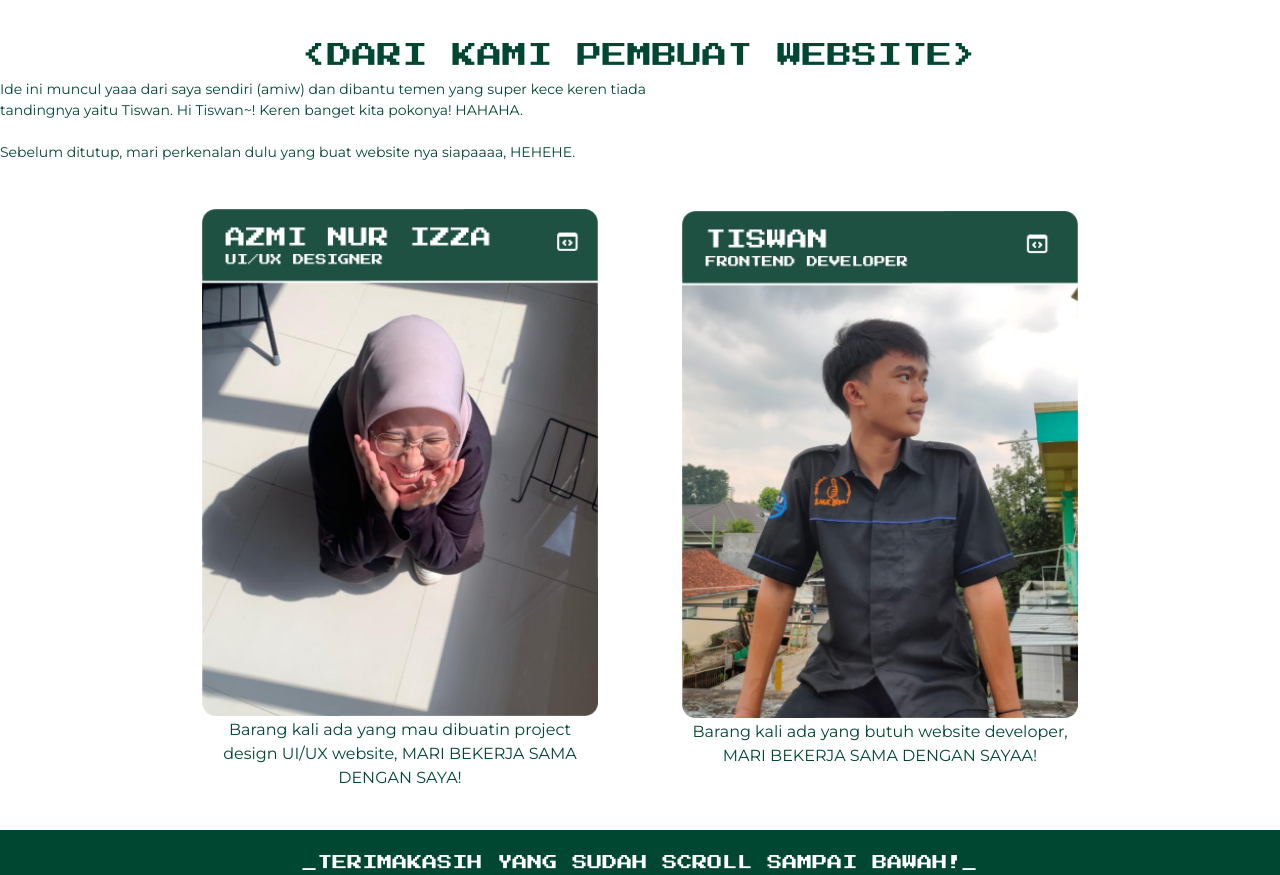
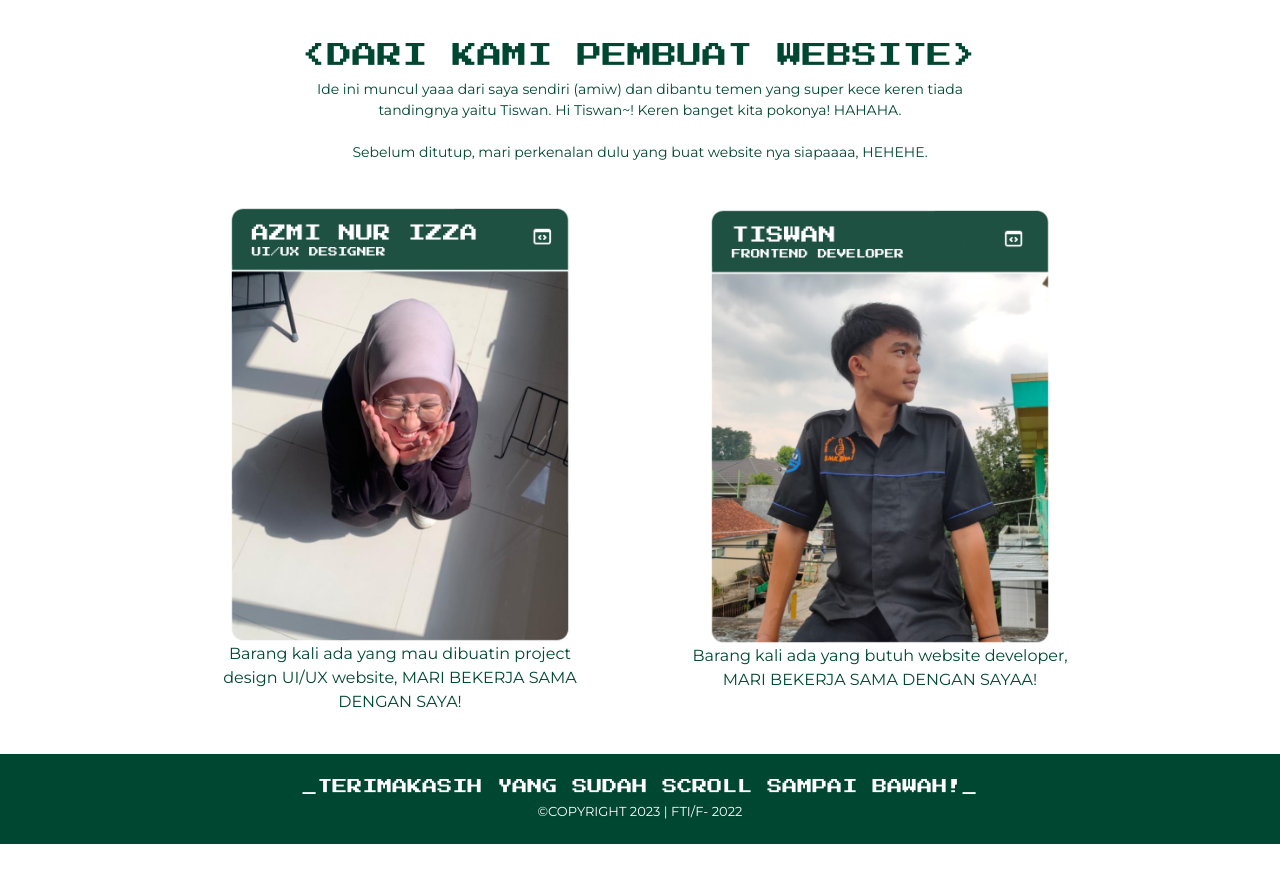
Before and after one commit to tiswan14/if-unper-f22, a website: page index.html in a window 1280 px wide. Shown: the part 3096-3971 px from the top of the page. After the commit the page ends 3940 px from the top, so only its background shows below. Drawn offline with nearby package versions, Linux system fonts and the light colour scheme.

Commit message:
fix image

```diff
--- a/index.html
+++ b/index.html
@@ -117,7 +117,7 @@
     <div class="best-moment" id="moment">
         <h1 class="text-[20px] text-white md:text-[33px] pt-16">&lt;OUR BEST MOMENT&gt;</h1>
         <img class="w-[50%] md:w-[35%] mx-auto pb-12" src="../assets/garis-our.png" alt="">
-        <div class="container flex justify-center items-center mx-auto">
+        <div class="container w-[80%] flex justify-center items-center mx-auto md:w-full">
             <div class="image1">
                 <img src="../assets/momen1.png" alt="" srcset="">
             </div>
@@ -143,20 +143,20 @@
         <h1 class="text-[20pxs] md:text-[25px]">&lt;DARI KAMI PEMBUAT WEBSITE&gt;</h1>
         <div class="container mx-auto">
             <div class="desc">
-                <p
-                    class="text-left px-2 md:px-0 text-[14px] md-text-[16px] text-primary pt-1 font-Montserrat md:text-center ">
-                    Ide ini muncul yaaa dari saya sendiri (amiw) dan dibantu temen yang super kece keren tiada
+                <p class="text-center px-2 md:px-0 text-[14px] md-text-[16px] text-primary pt-1 font-Montserrat"> Ide
+                    ini muncul yaaa dari saya sendiri (amiw) dan dibantu temen yang super kece keren tiada
                     <br>tandingnya yaitu Tiswan. Hi Tiswan~! Keren banget kita pokonya! HAHAHA. <br><br> Sebelum
                     ditutup, mari perkenalan dulu yang buat website nya siapaaaa, HEHEHE.</p>
             </div>
-            <div class="image mx-auto flex flex-col md:flex-row justify-center items-center gap-20 pt-6 pb-10">
+            <div
+                class="image mx-auto pb-2 flex flex-col md:flex-row justify-center items-center gap-20 md:pt-6 md:pb-10">
                 <div class="profile-azmi flex flex-col items-center mt-5">
-                    <img src="../assets/profile-azmi.png" alt="" class="w-[75%] md:w-[100%]">
+                    <img src="../assets/profile-azmi.png" alt="" class="w-[75%] md:w-[85%]">
                     <p class="text-center w-[400px] text-[14px] md:text-[16px] text-primary">Barang kali ada yang mau
                         dibuatin project design UI/UX website, MARI BEKERJA SAMA DENGAN SAYA!</p>
                 </div>
                 <div class="profile-tiswan flex flex-col items-center">
-                    <img src="../assets/profile-tiswan.png" alt="" class="w-[75%] md:w-[100%]">
+                    <img src="../assets/profile-tiswan.png" alt="" class="w-[75%] md:w-[85%]">
                     <p class="text-center w-[400px] text-[14px] md:text-[16px] text-primary"> Barang kali ada yang butuh
                         website developer, MARI BEKERJA SAMA DENGAN SAYAA!</p>
                 </div>
```
Also changed, not shown: dist/output.css.
